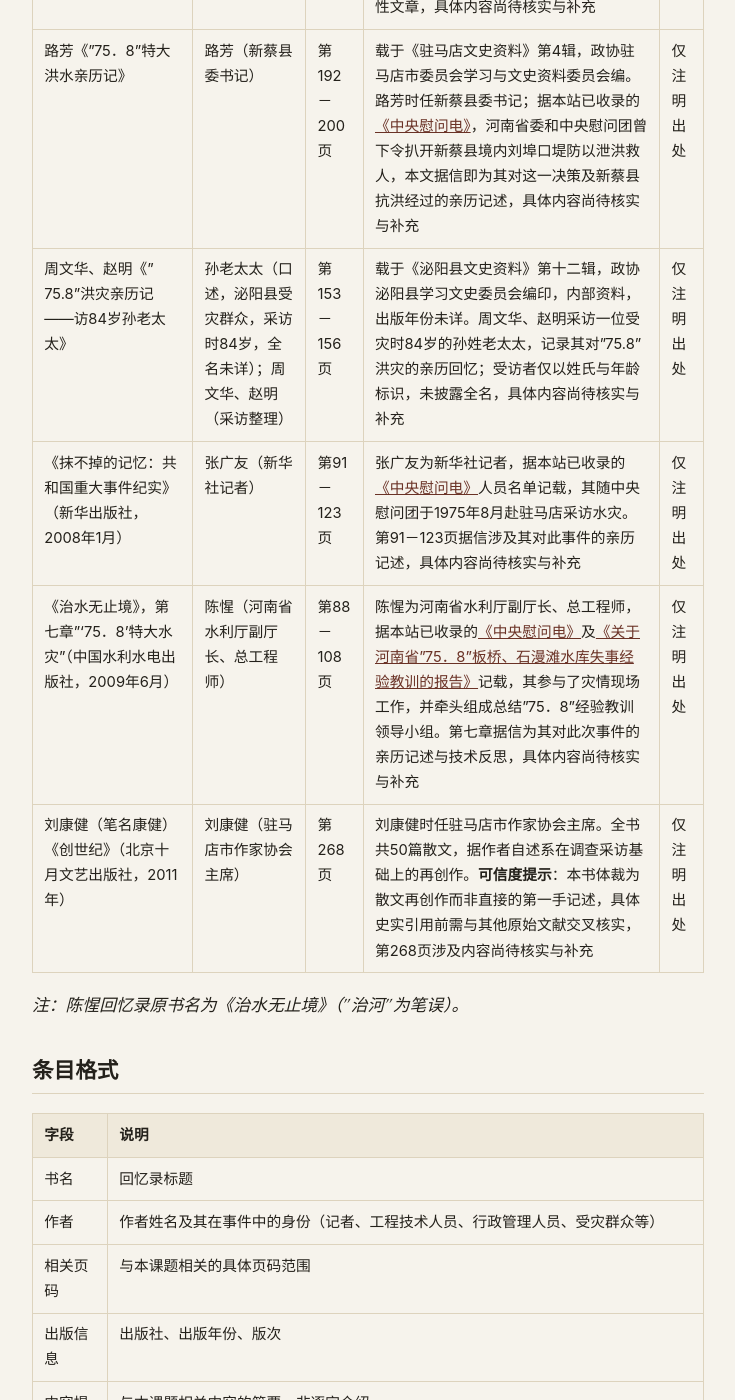
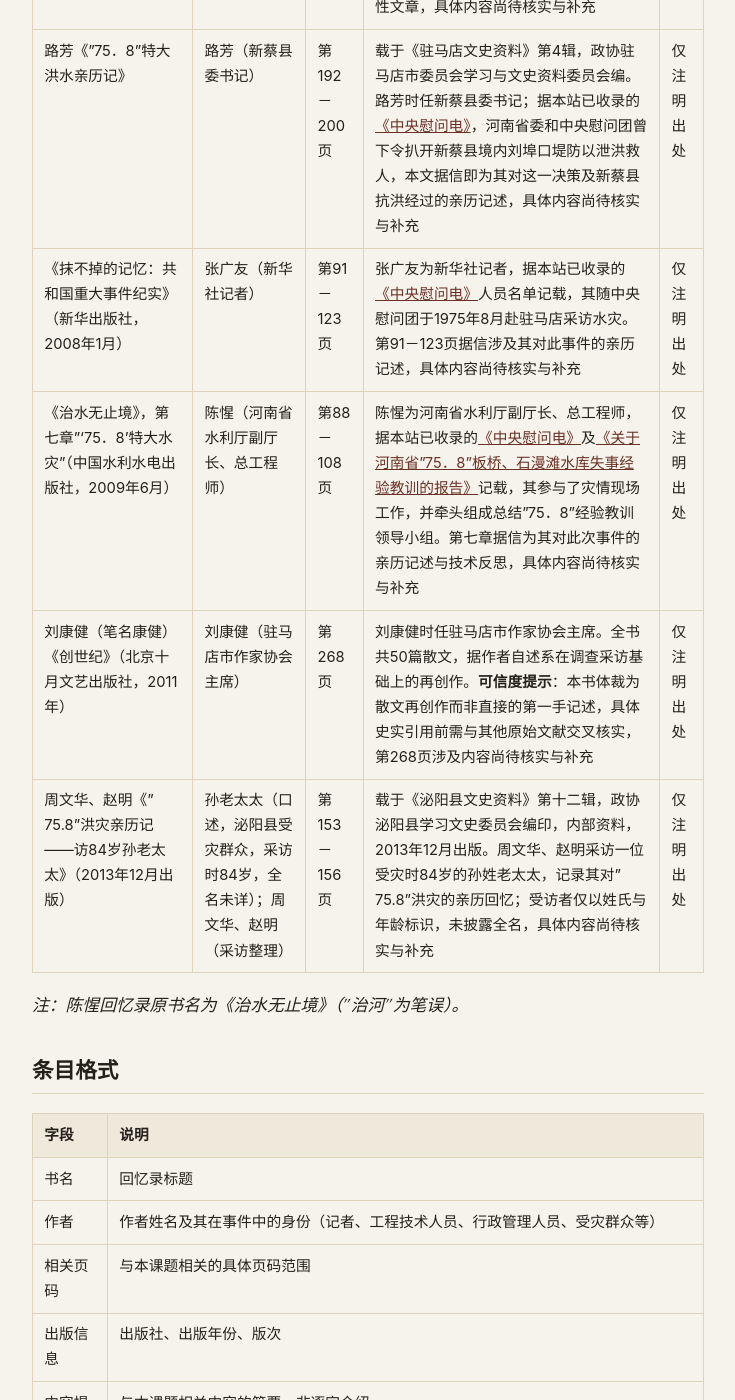
Before and after one commit to Banqiao758/Banqiao758.github.io, a Jekyll site: the page built from memoirs/published.md, in a window 1280 px wide and 1400 px high, scrolled down 1790 px. Shown: the whole window, without its empty margins (272-1007 px from the left). Built offline with Jekyll 4.4.1, drawn with Linux system fonts in a browser that asks for light colours.

Commit message:
Add publication date to Biyang County interview entry, fix chronology
《泌阳县文史资料》第十二辑 was published December 2013, not undated.
Moves the Zhou Wenhua/Zhao Ming entry to its correct chronological
position after the 2011 Liu Kangjian entry.

Co-Authored-By: Claude Sonnet 5 <noreply@anthropic.com>
Claude-Session: https://claude.ai/code/session_011K8hBuGivVWoMZaUZvczs4

```diff
--- a/memoirs/published.md
+++ b/memoirs/published.md
@@ -24,10 +24,10 @@ description: 记者、工程技术人员、行政管理人员及受灾群众所
 | 屈德骞、郑珠滨编《一代将星孔庆德》（解放军出版社，2000年） | 孔庆德（武汉军区副司令员） | 第538－541页 | 屈德骞、郑珠滨编，非孔庆德本人所著。据本站已收录的<a href="{{ '/archive/1975-central-condolence-telegrams/' | relative_url }}">《中央慰问电》</a>人员名单记载，孔庆德时任武汉军区副司令员，负责在驻马店指挥抗洪抢险。第538－541页据信涉及其在此次事件中的经历，具体内容尚待核实与补充 | 仅注明出处 |
 | 孔繁斌《以灾害为镜 鉴戒未来——纪念"75．8"抗洪救灾30周年》 | 孔繁斌（驻马店地区防汛抗旱指挥部副指挥长） | 第163－172页 | 载于《驻马店文史资料》第4辑，政协驻马店市委员会学习与文史资料委员会编。孔繁斌时任驻马店地区防汛抗旱指挥部副指挥长，本文为其为纪念"75．8"抗洪救灾30周年（约2005年前后）所作的回顾性文章，具体内容尚待核实与补充 | 仅注明出处 |
 | 路芳《"75．8"特大洪水亲历记》 | 路芳（新蔡县委书记） | 第192－200页 | 载于《驻马店文史资料》第4辑，政协驻马店市委员会学习与文史资料委员会编。路芳时任新蔡县委书记；据本站已收录的<a href="{{ '/archive/1975-central-condolence-telegrams/' | relative_url }}">《中央慰问电》</a>，河南省委和中央慰问团曾下令扒开新蔡县境内刘埠口堤防以泄洪救人，本文据信即为其对这一决策及新蔡县抗洪经过的亲历记述，具体内容尚待核实与补充 | 仅注明出处 |
-| 周文华、赵明《"75.8"洪灾亲历记——访84岁孙老太太》 | 孙老太太（口述，泌阳县受灾群众，采访时84岁，全名未详）；周文华、赵明（采访整理） | 第153－156页 | 载于《泌阳县文史资料》第十二辑，政协泌阳县学习文史委员会编印，内部资料，出版年份未详。周文华、赵明采访一位受灾时84岁的孙姓老太太，记录其对"75.8"洪灾的亲历回忆；受访者仅以姓氏与年龄标识，未披露全名，具体内容尚待核实与补充 | 仅注明出处 |
 | 《抹不掉的记忆：共和国重大事件纪实》（新华出版社，2008年1月） | 张广友（新华社记者） | 第91－123页 | 张广友为新华社记者，据本站已收录的<a href="{{ '/archive/1975-central-condolence-telegrams/' | relative_url }}">《中央慰问电》</a>人员名单记载，其随中央慰问团于1975年8月赴驻马店采访水灾。第91－123页据信涉及其对此事件的亲历记述，具体内容尚待核实与补充 | 仅注明出处 |
 | 《治水无止境》，第七章"'75．8'特大水灾"（中国水利水电出版社，2009年6月） | 陈惺（河南省水利厅副厅长、总工程师） | 第88－108页 | 陈惺为河南省水利厅副厅长、总工程师，据本站已收录的<a href="{{ '/archive/1975-central-condolence-telegrams/' | relative_url }}">《中央慰问电》</a>及<a href="{{ '/archive/1980-banqiao-shimantan-lessons-report/' | relative_url }}">《关于河南省"75．8"板桥、石漫滩水库失事经验教训的报告》</a>记载，其参与了灾情现场工作，并牵头组成总结"75．8"经验教训领导小组。第七章据信为其对此次事件的亲历记述与技术反思，具体内容尚待核实与补充 | 仅注明出处 |
 | 刘康健（笔名康健）《创世纪》（北京十月文艺出版社，2011年） | 刘康健（驻马店市作家协会主席） | 第268页 | 刘康健时任驻马店市作家协会主席。全书共50篇散文，据作者自述系在调查采访基础上的再创作。**可信度提示**：本书体裁为散文再创作而非直接的第一手记述，具体史实引用前需与其他原始文献交叉核实，第268页涉及内容尚待核实与补充 | 仅注明出处 |
+| 周文华、赵明《"75.8"洪灾亲历记——访84岁孙老太太》（2013年12月出版） | 孙老太太（口述，泌阳县受灾群众，采访时84岁，全名未详）；周文华、赵明（采访整理） | 第153－156页 | 载于《泌阳县文史资料》第十二辑，政协泌阳县学习文史委员会编印，内部资料，2013年12月出版。周文华、赵明采访一位受灾时84岁的孙姓老太太，记录其对"75.8"洪灾的亲历回忆；受访者仅以姓氏与年龄标识，未披露全名，具体内容尚待核实与补充 | 仅注明出处 |
 
 *注：陈惺回忆录原书名为《治水无止境》（"治河"为笔误）。*
 
```
Also changed, not shown: en/memoirs/published.md (+1 -1 lines).
